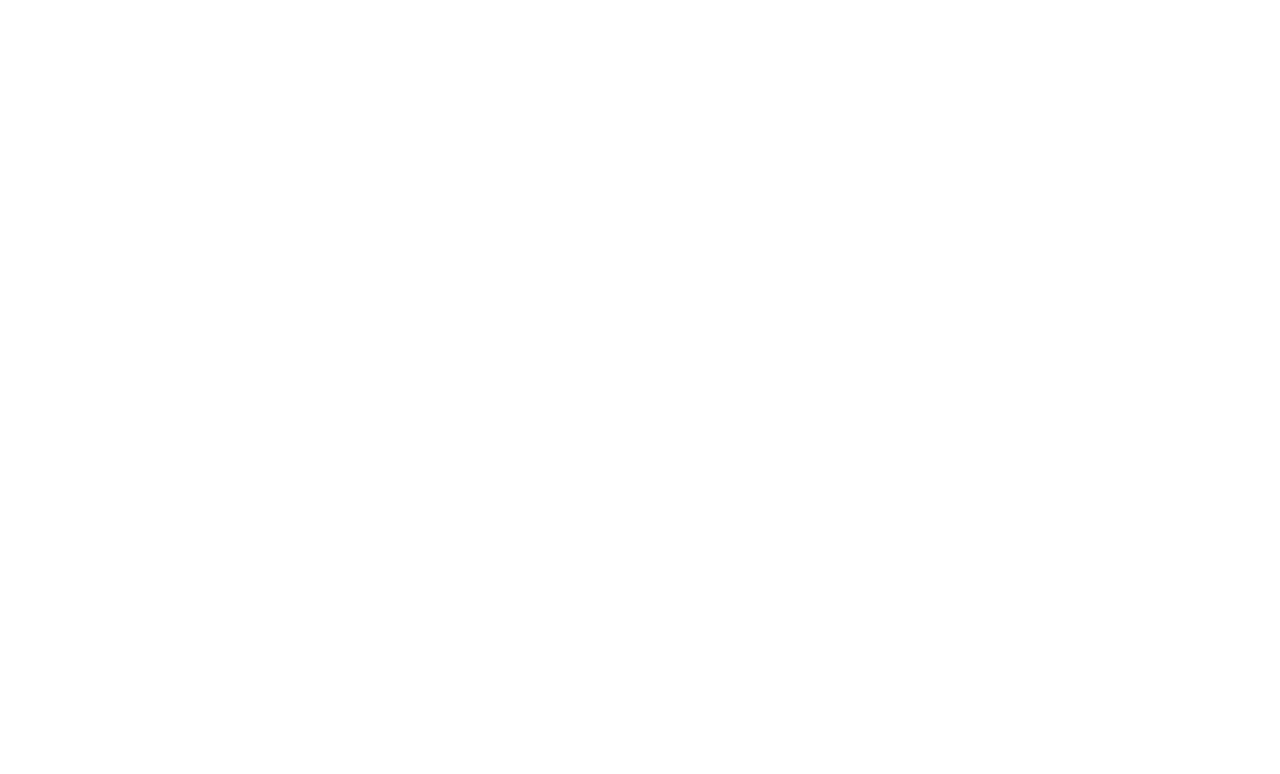
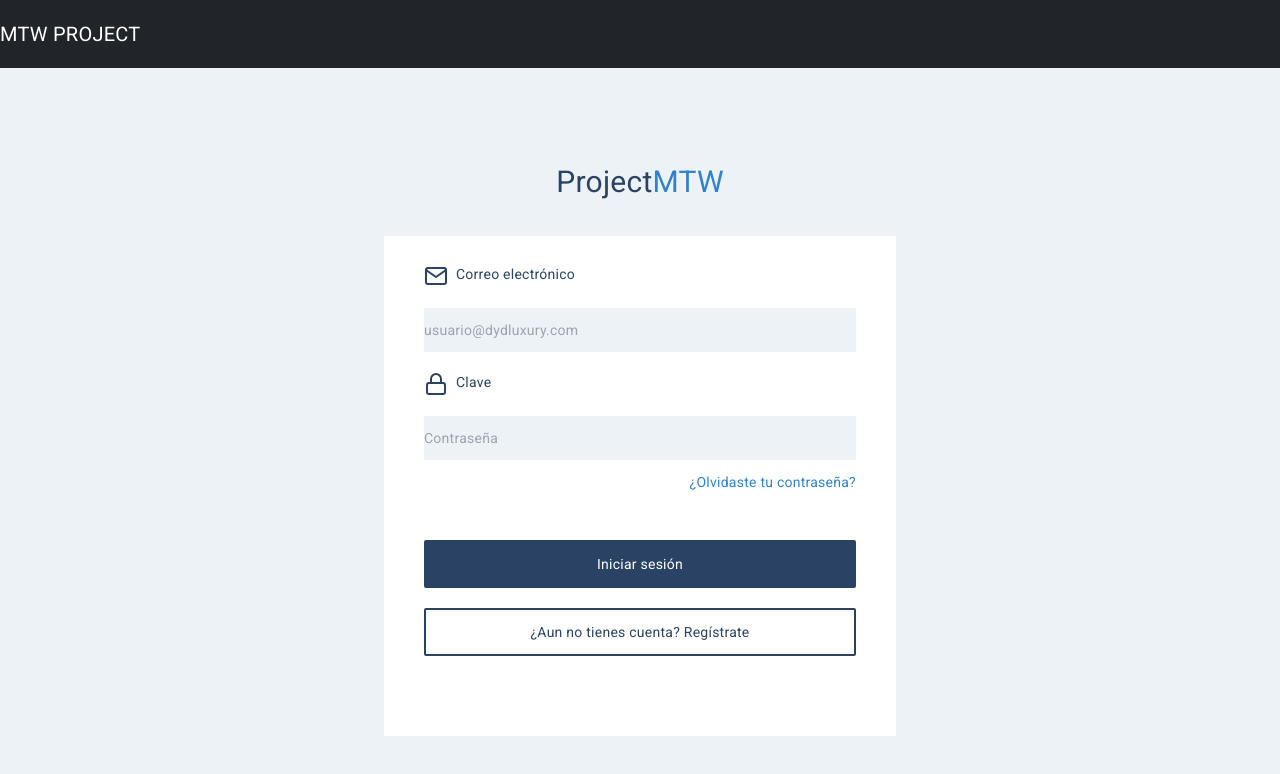
Before and after one commit to sadohu/MTW-PROJECT-FrontEnd, an Angular app: page /login in a window 1280 px wide. Before the commit this address led to /. Shown: the top 774 px of the page. Built offline with nearby package versions, Linux system fonts and the light colour scheme.

Commit message:
Add login component and update routing

```diff
--- a/src/app/app-routing.module.ts
+++ b/src/app/app-routing.module.ts
@@ -2,9 +2,15 @@
 import { RouterModule, Routes } from '@angular/router';
 
 import { IndexComponent } from './index/index.component';
+import { LoginComponent } from './components/login/login.component';
 
 const routes: Routes = [
+
+
   { path: '', component: IndexComponent },
+  { path: 'index', component: IndexComponent },
+  { path: 'login', component: LoginComponent },
+  { path: '**', redirectTo: '', pathMatch: 'full' },
 ];
 
 @NgModule({
--- a/src/app/app.module.ts
+++ b/src/app/app.module.ts
@@ -14,12 +14,15 @@
 import { MenuComponent } from './menu/menu.component';
 import { IndexComponent } from './index/index.component';
 
+import { LoginComponent } from './components/login/login.component';
+
 @NgModule({
   declarations: [
     AppComponent,
 
     MenuComponent,
     IndexComponent,
+    LoginComponent,
   ],
   imports: [
     BrowserModule,
--- /dev/null
+++ b/src/app/components/login/login.component.css
@@ -0,0 +1,29 @@
+.--bg {
+    background-color: var(--gray-200);
+}
+
+.--form-container {
+    width: 32rem;
+}
+
+.--title-pj {
+    color: var(--blue-100);
+}
+
+.--title-mtw {
+    color: var(--lightblue-600);
+}
+
+.--form-login input {
+    background-color: var(--gray-200);
+}
+
+.--form-button-log {
+    background-color: var(--blue-100);
+    border-color: var(--blue-100);
+}
+
+.--form-button-new {
+    border-color: var(--blue-100);
+    color: var(--blue-100);
+}
--- /dev/null
+++ b/src/app/components/login/login.component.html
@@ -0,0 +1,46 @@
+<app-menu></app-menu>
+
+<section class="flex --bg w-full h-full">
+    <div class="flex flex-col mx-auto py-24 gap-9 rounded-xl --form-container">
+        <div class="flex justify-center text-3xl">
+            <span class="--title-pj">Project</span>
+            <span class="--title-mtw">MTW</span>
+        </div>
+
+        <form ref={form} class="flex flex-col pt-7 pb-20 px-10 bg-white --form-login">
+            <div class="flex flex-col gap-5">
+                <div class="flex flex-col gap-5">
+                    <div class="flex gap-2">
+                        <img src="assets/img/mail.svg" alt="" />
+                        <label htmlFor="" class="font-normal --title-pj">Correo electrónico</label>
+                    </div>
+                    <input type="text" class="py-3 " name="email" autoComplete="username" defaultValue={user?.email}
+                        placeholder="usuario@dydluxury.com" />
+                </div>
+
+                <div class="flex flex-col gap-5">
+                    <div class="flex gap-2">
+                        <img src="assets/img/lock.svg" alt="" />
+                        <label htmlFor="" class="font-normal --title-pj">Clave</label>
+                    </div>
+                    <input type="password" class="py-3 " name="password" autoComplete="current-password"
+                        defaultValue={user?.password} placeholder="Contraseña" />
+                </div>
+            </div>
+
+            <div class="flex w-full justify-end mt-3">
+                <span class="--title-mtw">¿Olvidaste tu contraseña?</span>
+            </div>
+
+            <div class="flex flex-col gap-5 mt-12 w-full">
+                <a to="/" class="flex flex-col w-full">
+                    <button class="border-2 rounded-sm py-3 text-white --form-button-log">Iniciar sesión</button>
+                </a>
+                <a to="/new-user" class="flex flex-col w-full">
+                    <button class="border-2 rounded-sm py-3  --form-button-new">¿Aun no tienes cuenta?
+                        Regístrate</button>
+                </a>
+            </div>
+        </form>
+    </div>
+</section>
--- a/src/app/menu/menu.component.html
+++ b/src/app/menu/menu.component.html
@@ -1,4 +1,4 @@
-<nav class="navbar navbar-expand-lg navbar-dark bg-dark mb-4">
+<nav class="navbar navbar-expand-lg navbar-dark bg-dark py-4">
     <a class="navbar-brand" href="#">MTW PROJECT</a>
     <button class="navbar-toggler" type="button" data-toggle="collapse" data-target="#navbarNav"
         aria-controls="navbarNav" aria-expanded="false" aria-label="Toggle navigation">
@@ -8,10 +8,12 @@
     <div class="collapse navbar-collapse" id="navbarNav">
         <ul class="navbar-nav">
 
-            <li class="nav-item " *ngIf="!isLogged">
+            <!-- <li class="nav-item " *ngIf="!isLogged"> -->
+            <li class="nav-item ">
                 <a class="nav-link" routerLink="/login"><i class="fas fa-sign-in-alt"></i> Iniciar Sesión</a>
             </li>
-            <li class="nav-item" *ngIf="isLogged" (click)="onLogOut()">
+            <!-- <li class="nav-item" *ngIf="isLogged" (click)="onLogOut()"> -->
+            <li class="nav-item" (click)="onLogOut()">
                 <a class="nav-link" style="cursor: pointer;"><i class="fas fa-door-open"></i> Cerrar Sesión</a>
             </li>
 
```
Also changed, not shown: src/app/components/login/login.component.ts (added, +10 -0 lines).
